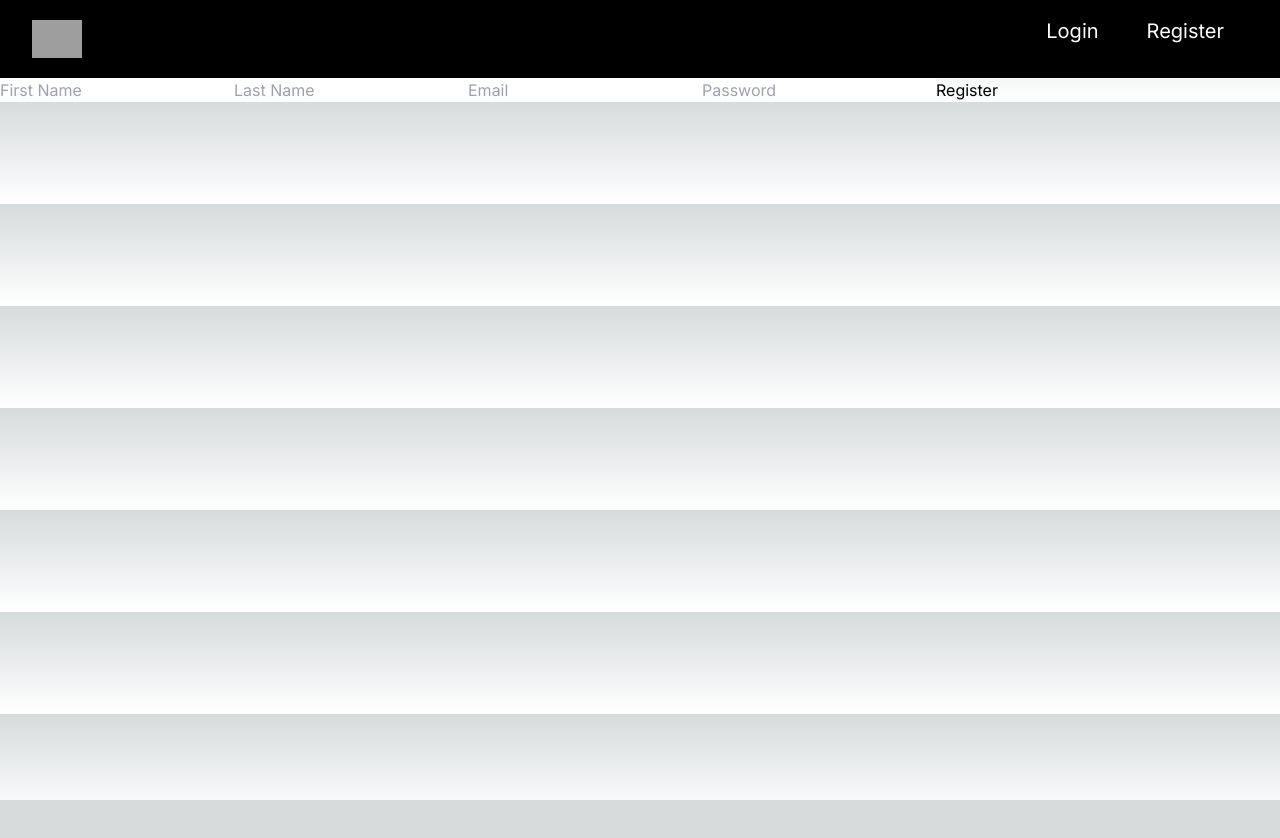
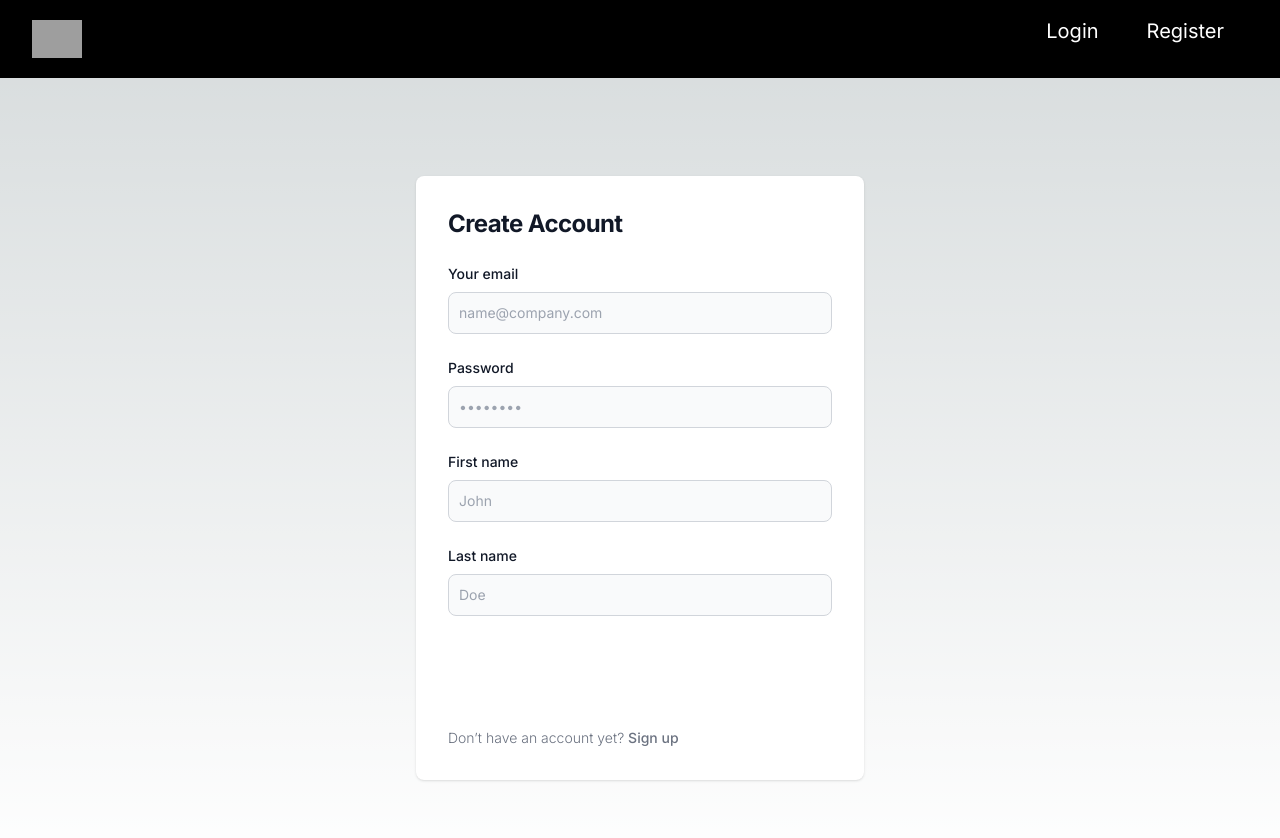
Before and after one commit to DEENUU1/science, a Next.js app in the folder frontend/: page /user/register in a window 1280 px wide. Shown: the top 838 px of the page. Before the commit the page ends 800 px from the top, so only its background shows below. Built offline with nearby package versions, Linux system fonts and the light colour scheme; grey boxes are pictures that could not be loaded.

Commit message:
Create style for registration page with tailwind css (#18)

```diff
--- a/frontend/src/app/user/login/page.js
+++ b/frontend/src/app/user/login/page.js
@@ -2,6 +2,7 @@
 
 import { useState } from 'react';
 import {redirect} from "next/navigation";
+import Link from "next/link";
 
 export default function LoginPage() {
   const [username, setUsername] = useState('');
@@ -51,20 +52,33 @@
   };
 
   return (
-    <form onSubmit={handleSubmit}>
-        <input
-          placeholder='Email'
-          value={username}
-          onChange={(e) => setUsername(e.target.value)}
-        />
-        <input
-          type='password'
-          placeholder='Password'
-          value={password}
-          onChange={(e) => setPassword(e.target.value)}
-        />
-      {/*{error && <Message error>Error: {error}</Message>}*/}
-      <button type='submit'>Login</button>
-    </form>
+    <section>
+      <div className="flex flex-col items-center justify-center px-6 py-8 mx-auto md:h-screen lg:py-0">
+          <div className="w-full bg-white rounded-lg shadow dark:border md:mt-0 sm:max-w-md xl:p-0 dark:bg-gray-800 dark:border-gray-700">
+              <div className="p-6 space-y-4 md:space-y-6 sm:p-8">
+                  <h1 className="text-xl font-bold leading-tight tracking-tight text-gray-900 md:text-2xl dark:text-white">
+                      Sign in to your account
+                  </h1>
+                  <form className="space-y-4 md:space-y-6" onSubmit={handleSubmit}>
+                      <div>
+                          <label htmlFor="email" className="block mb-2 text-sm font-medium text-gray-900 dark:text-white">Your email</label>
+                          <input value={username} onChange={(e) => setUsername(e.target.value)} type="email" name="email" id="email" className="bg-gray-50 border border-gray-300 text-gray-900 sm:text-sm rounded-lg focus:ring-primary-600 focus:border-primary-600 block w-full p-2.5 dark:bg-gray-700 dark:border-gray-600 dark:placeholder-gray-400 dark:text-white dark:focus:ring-blue-500 dark:focus:border-blue-500" placeholder="name@company.com" required=""/>
+                      </div>
+                      <div>
+                          <label htmlFor="password" className="block mb-2 text-sm font-medium text-gray-900 dark:text-white">Password</label>
+                          <input value={password} onChange={(e) => setPassword(e.target.value)} type="password" name="password" id="password" placeholder="••••••••" className="bg-gray-50 border border-gray-300 text-gray-900 sm:text-sm rounded-lg focus:ring-primary-600 focus:border-primary-600 block w-full p-2.5 dark:bg-gray-700 dark:border-gray-600 dark:placeholder-gray-400 dark:text-white dark:focus:ring-blue-500 dark:focus:border-blue-500" required=""/>
+                      </div>
+                      <div className="flex items-center justify-between">
+                          {/*<a href="#" className="text-sm font-medium text-primary-600 hover:underline dark:text-primary-500">Forgot password?</a>*/}
+                      </div>
+                      <button type="submit" className="w-full text-white bg-primary-600 hover:bg-primary-700 focus:ring-4 focus:outline-none focus:ring-primary-300 font-medium rounded-lg text-sm px-5 py-2.5 text-center dark:bg-primary-600 dark:hover:bg-primary-700 dark:focus:ring-primary-800">Sign in</button>
+                      <p className="text-sm font-light text-gray-500 dark:text-gray-400">
+                          Don’t have an account yet? <Link href="/user/register" className="font-medium text-primary-600 hover:underline dark:text-primary-500">Sign up</Link>
+                      </p>
+                  </form>
+              </div>
+          </div>
+      </div>
+    </section>
   );
 };
--- a/frontend/src/app/user/register/page.js
+++ b/frontend/src/app/user/register/page.js
@@ -1,6 +1,7 @@
 'use client'
 import { useState } from 'react';
 import {redirect} from "next/navigation";
+import Link from "next/link";
 
 export default function RegisterPage() {
   const [first_name, setFirstName] = useState('');
@@ -44,30 +45,45 @@
   };
 
   return (
-    <form onSubmit={handleSubmit}>
-        <input
-          placeholder='First Name'
-          value={first_name}
-          onChange={(e) => setFirstName(e.target.value)}
-        />
-        <input
-          placeholder='Last Name'
-          value={last_name}
-          onChange={(e) => setLastName(e.target.value)}
-        />
 
-      <input
-        placeholder='Email'
-        value={email}
-        onChange={(e) => setEmail(e.target.value)}
-      />
-      <input
-        type='password'
-        placeholder='Password'
-        value={password}
-        onChange={(e) => setPassword(e.target.value)}
-      />
-      <button type='submit'>Register</button>
-    </form>
+        <section>
+      <div className="flex flex-col items-center justify-center px-6 py-8 mx-auto md:h-screen lg:py-0">
+          <div className="w-full bg-white rounded-lg shadow dark:border md:mt-0 sm:max-w-md xl:p-0 dark:bg-gray-800 dark:border-gray-700">
+              <div className="p-6 space-y-4 md:space-y-6 sm:p-8">
+                  <h1 className="text-xl font-bold leading-tight tracking-tight text-gray-900 md:text-2xl dark:text-white">
+                      Create Account
+                  </h1>
+                  <form className="space-y-4 md:space-y-6" onSubmit={handleSubmit}>
+                      <div>
+                          <label htmlFor="email" className="block mb-2 text-sm font-medium text-gray-900 dark:text-white">Your email</label>
+                          <input value={email} onChange={(e) => setEmail(e.target.value)} type="email" name="email" id="email" className="bg-gray-50 border border-gray-300 text-gray-900 sm:text-sm rounded-lg focus:ring-primary-600 focus:border-primary-600 block w-full p-2.5 dark:bg-gray-700 dark:border-gray-600 dark:placeholder-gray-400 dark:text-white dark:focus:ring-blue-500 dark:focus:border-blue-500" placeholder="name@company.com" required=""/>
+                      </div>
+                      <div>
+                          <label htmlFor="password" className="block mb-2 text-sm font-medium text-gray-900 dark:text-white">Password</label>
+                          <input value={password} onChange={(e) => setPassword(e.target.value)} type="password" name="password" id="password" placeholder="••••••••" className="bg-gray-50 border border-gray-300 text-gray-900 sm:text-sm rounded-lg focus:ring-primary-600 focus:border-primary-600 block w-full p-2.5 dark:bg-gray-700 dark:border-gray-600 dark:placeholder-gray-400 dark:text-white dark:focus:ring-blue-500 dark:focus:border-blue-500" required=""/>
+                      </div>
+                      <div>
+                          <label htmlFor="first_name" className="block mb-2 text-sm font-medium text-gray-900 dark:text-white">First name</label>
+                          <input value={first_name} onChange={(e) => setFirstName(e.target.value)} type="password" name="first_name" id="first_name" placeholder="John" className="bg-gray-50 border border-gray-300 text-gray-900 sm:text-sm rounded-lg focus:ring-primary-600 focus:border-primary-600 block w-full p-2.5 dark:bg-gray-700 dark:border-gray-600 dark:placeholder-gray-400 dark:text-white dark:focus:ring-blue-500 dark:focus:border-blue-500" required=""/>
+                      </div>
+                      <div>
+                          <label htmlFor="last_name" className="block mb-2 text-sm font-medium text-gray-900 dark:text-white">Last name</label>
+                          <input value={last_name} onChange={(e) => setLastName(e.target.value)} type="password" name="last_name" id="last_name" placeholder="Doe" className="bg-gray-50 border border-gray-300 text-gray-900 sm:text-sm rounded-lg focus:ring-primary-600 focus:border-primary-600 block w-full p-2.5 dark:bg-gray-700 dark:border-gray-600 dark:placeholder-gray-400 dark:text-white dark:focus:ring-blue-500 dark:focus:border-blue-500" required=""/>
+                      </div>
+
+
+
+                      <div className="flex items-center justify-between">
+                          {/*<a href="#" className="text-sm font-medium text-primary-600 hover:underline dark:text-primary-500">Forgot password?</a>*/}
+                      </div>
+                      <button type="submit" className="w-full text-white bg-primary-600 hover:bg-primary-700 focus:ring-4 focus:outline-none focus:ring-primary-300 font-medium rounded-lg text-sm px-5 py-2.5 text-center dark:bg-primary-600 dark:hover:bg-primary-700 dark:focus:ring-primary-800">Sign in</button>
+                      <p className="text-sm font-light text-gray-500 dark:text-gray-400">
+                          Don’t have an account yet? <Link href="/user/register" className="font-medium text-primary-600 hover:underline dark:text-primary-500">Sign up</Link>
+                      </p>
+                  </form>
+              </div>
+          </div>
+      </div>
+    </section>
   );
 };
```
